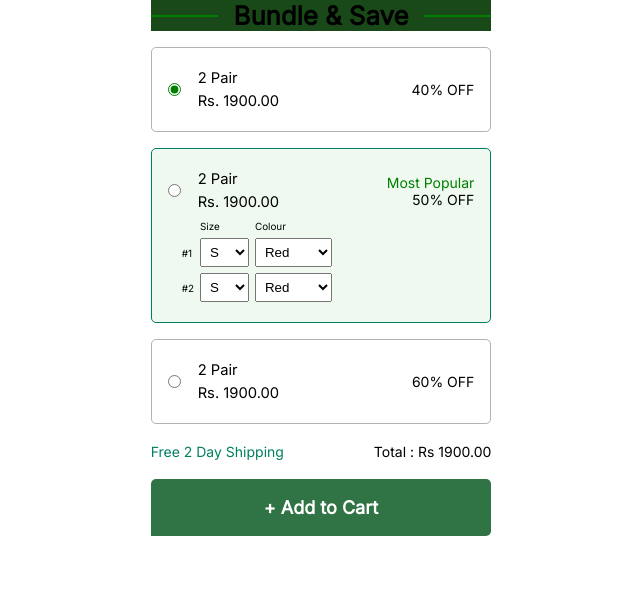
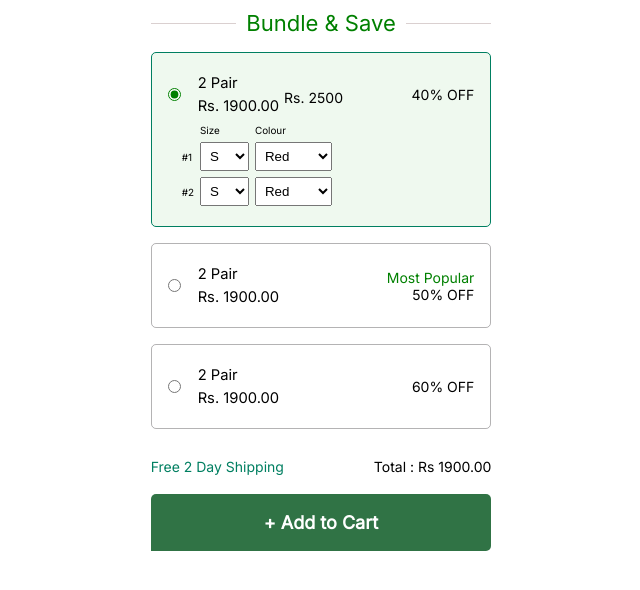
Before and after one commit to rhutiksahu12/Proveway, a plain HTML site: page index.html in a window 1280 px wide. Both pictures are taken after a click on the radio button 493 px from the left and 89 px from the top of the page. Shown: the whole page, without its empty margins (319-959 px from the left). Drawn offline with Linux system fonts and the light colour scheme.

Commit message:
finalised

```diff
--- a/index.html
+++ b/index.html
@@ -12,16 +12,23 @@
 <body>
     <div class="container">
         <div class="card-container">
-            <h3 class="title">Bundle & Save</h3>
+            <div class="title-lines">
+                <div class="line"></div>
+                <span class="title">Bundle & Save</span>
+                <div class="line"></div>
+            </div>
 
             <div class="card">
                 <div class="card-body-data">
                     <div class="bundle-details">
-                        <input type="radio" name="bundlebtn" id="bundle" value="40% OFF">
+                        <input type="radio" name="bundlebtn" id="bundle" value="40%OFF">
                         <div class="" style="margin-left: 12px;">
                             <h6 style="font-weight: 400;">2 Pair</h6>
                             <h6 style="align-self: center; font-weight: 500;"> Rs. 1900.00</h6>
                         </div>
+                    </div>
+                    <div>
+                        <span style="font-size: 14px; align-self: end;">Rs. 2500</span>
                     </div>
 
                     <div class="discount-details" style="">
@@ -31,76 +38,7 @@
                 </div>
 
 
-                <div class="collapse">
-                    <table>
-                        <thead>
-                            <tr>
-                                <td></td>
-                                <td>Size</td>
-                                <td>Colour</td>
-                            </tr>
-                        </thead>
-                        <tbody>
-                            <tr>
-                                <td>#1</td>
-                                <td>
-                                    <select value="S">
-                                        <option value="s">S</option>
-                                        <option value="m">M</option>
-                                        <option value="l">L</option>
-                                        <option value="xl">XL</option>
-                                    </select>
-                                </td>
-                                <td>
-                                    <select value="">
-                                        <option value="red">Red</option>
-                                        <option value="yellow">Yellow</option>
-                                        <option value="orange">Orange</option>
-                                        <option value="pink">Pink</option>
-                                    </select>
-                                </td>
-                            </tr>
-                            <tr>
-                                <td>#2</td>
-                                <td>
-                                    <select value="S">
-                                        <option value="s">S</option>
-                                        <option value="m">M</option>
-                                        <option value="l">L</option>
-                                        <option value="xl">XL</option>
-                                    </select>
-                                </td>
-                                <td>
-                                    <select value="">
-                                        <option value="red">Red</option>
-                                        <option value="yellow">Yellow</option>
-                                        <option value="orange">Orange</option>
-                                        <option value="pink">Pink</option>
-                                    </select>
-                                </td>
-                            </tr>
-                        </tbody>
-                    </table>
-                </div>
-            </div>
-            <div class="card active">
-                <div class="card-body-data">
-                    <div class="bundle-details">
-                        <input type="radio" name="bundlebtn" id="bundle" checked value="40% OFF">
-                        <div class="" style="margin-left: 12px;">
-                            <h6 style="font-weight: 400;">2 Pair</h6>
-                            <h6 style="align-self: center; font-weight: 500;"> Rs. 1900.00</h6>
-                        </div>
-                    </div>
-
-                    <div class="discount-details" style="">
-                        <div style="font-weight: 500; color: green;">Most Popular</div>
-                        <span style="font-weight: 500;">50% OFF</span>
-                    </div>
-                </div>
-
-
-                <div class="">
+                <div class="collapse " id="40%OFF">
                     <table>
                         <thead>
                             <tr>
@@ -155,7 +93,76 @@
             <div class="card">
                 <div class="card-body-data">
                     <div class="bundle-details">
-                        <input type="radio" name="bundlebtn" id="bundle" value="60% OFF">
+                        <input type="radio" name="bundlebtn" id="bundle" value="50%OFF">
+                        <div class="" style="margin-left: 12px;">
+                            <h6 style="font-weight: 400;">2 Pair</h6>
+                            <h6 style="align-self: center; font-weight: 500;"> Rs. 1900.00</h6>
+                        </div>
+                    </div>
+
+                    <div class="discount-details" style="">
+                        <div style="font-weight: 500; color: green;">Most Popular</div>
+                        <span style="font-weight: 500;">50% OFF</span>
+                    </div>
+                </div>
+
+
+                <div class="collapse " id="50%OFF">
+                    <table>
+                        <thead>
+                            <tr>
+                                <td></td>
+                                <td>Size</td>
+                                <td>Colour</td>
+                            </tr>
+                        </thead>
+                        <tbody>
+                            <tr>
+                                <td>#1</td>
+                                <td>
+                                    <select value="S">
+                                        <option value="s">S</option>
+                                        <option value="m">M</option>
+                                        <option value="l">L</option>
+                                        <option value="xl">XL</option>
+                                    </select>
+                                </td>
+                                <td>
+                                    <select value="">
+                                        <option value="red">Red</option>
+                                        <option value="yellow">Yellow</option>
+                                        <option value="orange">Orange</option>
+                                        <option value="pink">Pink</option>
+                                    </select>
+                                </td>
+                            </tr>
+                            <tr>
+                                <td>#2</td>
+                                <td>
+                                    <select value="S">
+                                        <option value="s">S</option>
+                                        <option value="m">M</option>
+                                        <option value="l">L</option>
+                                        <option value="xl">XL</option>
+                                    </select>
+                                </td>
+                                <td>
+                                    <select value="">
+                                        <option value="red">Red</option>
+                                        <option value="yellow">Yellow</option>
+                                        <option value="orange">Orange</option>
+                                        <option value="pink">Pink</option>
+                                    </select>
+                                </td>
+                            </tr>
+                        </tbody>
+                    </table>
+                </div>
+            </div>
+            <div class="card">
+                <div class="card-body-data">
+                    <div class="bundle-details">
+                        <input type="radio" name="bundlebtn" id="bundle" value="60%OFF">
                         <div class="" style="margin-left: 12px;">
                             <h6 style="font-weight: 400;">2 Pair</h6>
                             <h6 style="align-self: center; font-weight: 500;"> Rs. 1900.00</h6>
@@ -169,7 +176,7 @@
                 </div>
 
 
-                <div class="collapse">
+                <div class="collapse " id="60%OFF">
                     <table>
                         <thead>
                             <tr>
--- a/index.js
+++ b/index.js
@@ -1,8 +1,22 @@
 let bundle = document.getElementsByName('bundlebtn');
-console.log(bundle[1].checked)
+// console.log(bundle[1].checked)
+let collapsablediv = document.querySelectorAll('.collapse');
+// console.log(collapsable[1])
+console.log(collapsablediv.length)
 
-for (i =0; i<bundle.length; i++){
-    bundle[i].addEventListener('change', ()=>{
+bundle.forEach(radio =>{
+    radio.addEventListener('change', ()=>{
+        const divToShow =radio.value;
 
+        collapsablediv.forEach(div => {
+            if(div.id===divToShow){
+                div.style.display = 'block'
+                div.parentElement.classList.add('active')
+            } else {
+                div.style.display='none'
+                div.parentElement.classList.remove('active')
+            }
+
+        })
     })
-}
+})
--- a/style.css
+++ b/style.css
@@ -22,11 +22,11 @@ body {
     justify-content: center;
     height: auto;
     width: 340.73px;
-    margin: auto;
+    margin: 10px auto;
 
 }
 
-.title{
+/* .title{
     display: grid;
     grid-template-columns: repeat(3, 1fr);
     align-items: center;
@@ -46,6 +46,22 @@ body {
     background-color: rgb(25, 73, 25);
     height: auto;
     width: 100%;
+} */
+.title-lines{
+    display: flex;
+    align-items: center;
+}
+
+.line{
+    flex-grow: 1;
+    height: 1px;
+    background-color: rgb(218, 208, 208);
+}
+
+.title{
+    margin: 0 10px;
+    size: 18px;
+    color: green;
 }
 
 .card{
```
